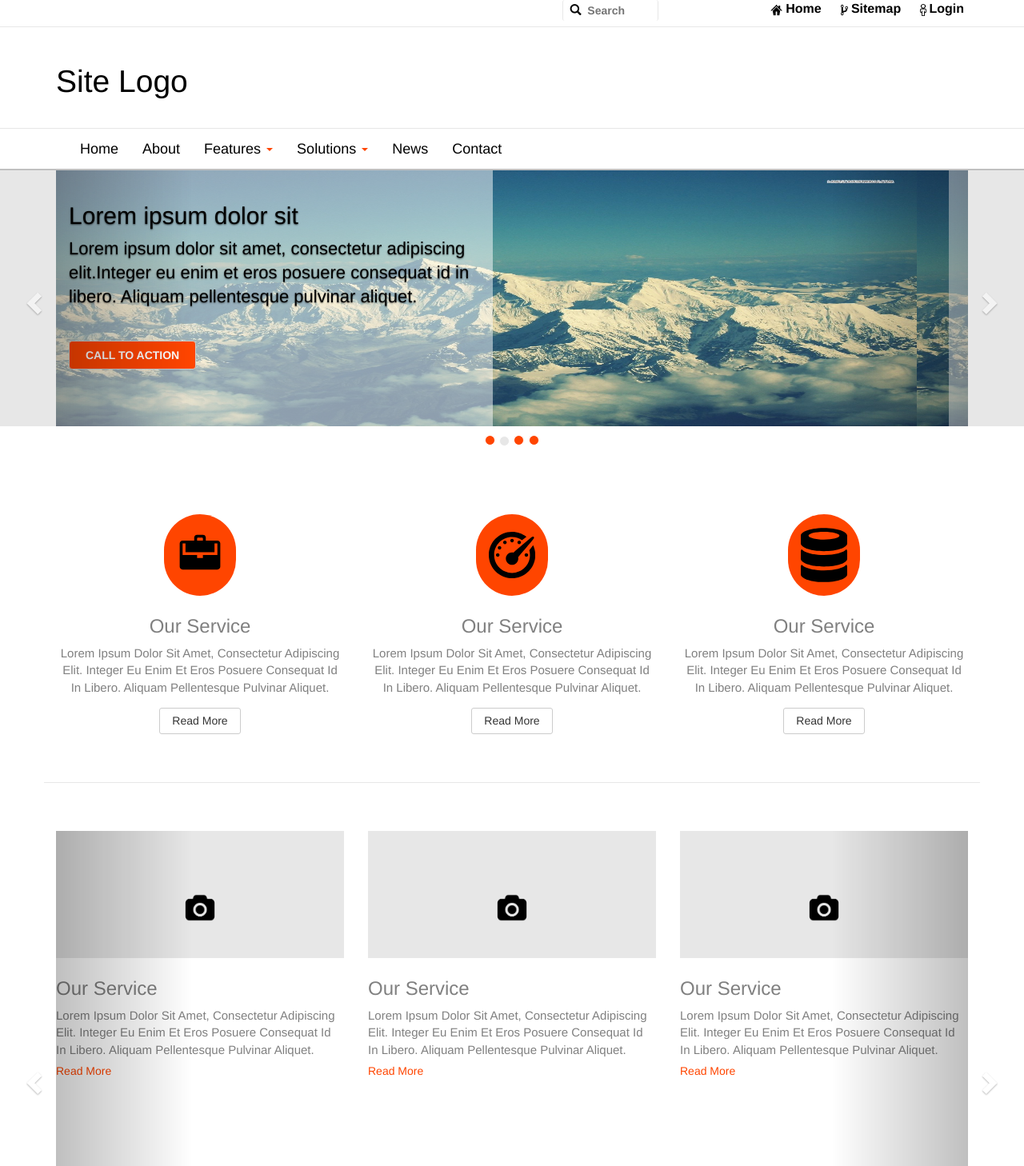
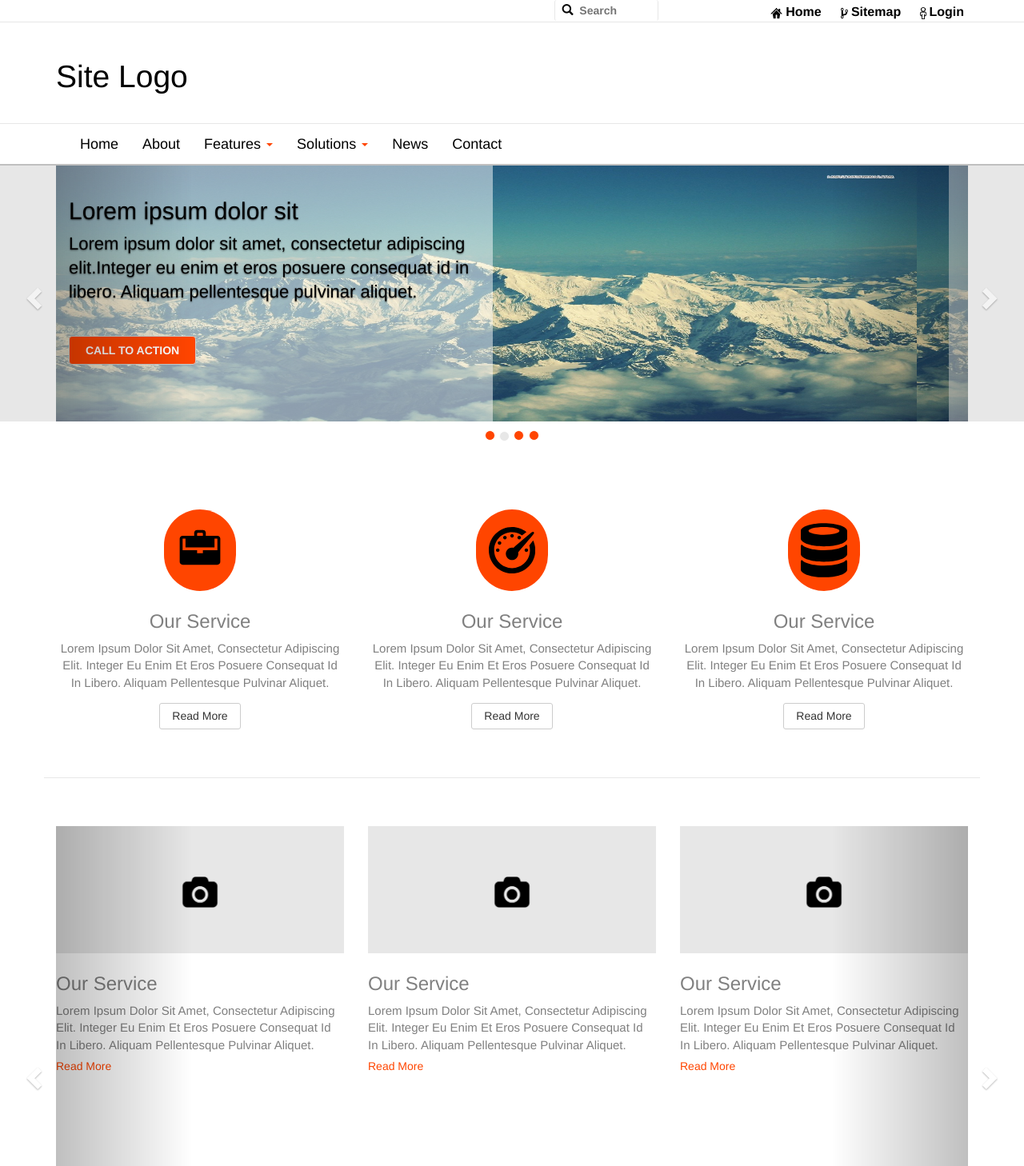
Before and after one commit to bajcetabiljana/test-pixelant, a plain HTML site: page index.html in a window 1280 px wide. Shown: the top 1458 px of the page at 80% size. Drawn offline with nearby package versions, Linux system fonts and the light colour scheme.

Commit message:
improvements

```diff
--- a/main.css
+++ b/main.css
@@ -16,7 +16,7 @@ header form input {
     border: 1px solid #e7e7e7;
     border-top: 0;
     border-bottom: 0;
-    width: 120px;
+    width: 130px;
 }
 .input-sm {
     height: 100%;
@@ -25,6 +25,11 @@ header form input {
     font-size: 14px;
     font-weight: bold;
     padding-left: 30px;
+}
+.navbar-top ul{
+    margin-bottom: 0;
+    margin-top: 4px;
+
 }
 .navbar-top nav li {
     list-style-type: none;
@@ -167,7 +172,7 @@ li:not(.dropdown) a {
     padding: 22%;
 }
 .picture img {
-    width: 50px;
+    width: 30%;
 }
 .main .main-second-row .btn {
     font-size: 14px;
@@ -178,6 +183,10 @@ li:not(.dropdown) a {
 }
 .service-picture {
     margin-bottom: 25px;
+}
+.service-picture img{
+    position: relative;
+    bottom: 17px;
 }
 .btn {
     padding-left: 0;
```
